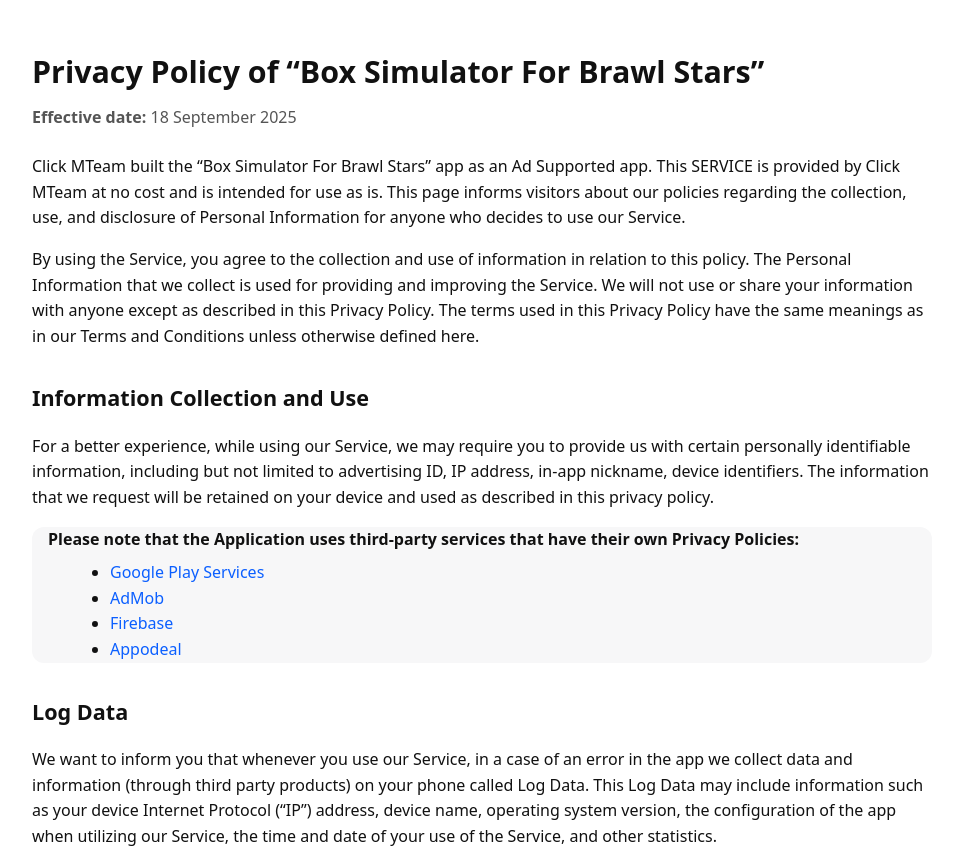
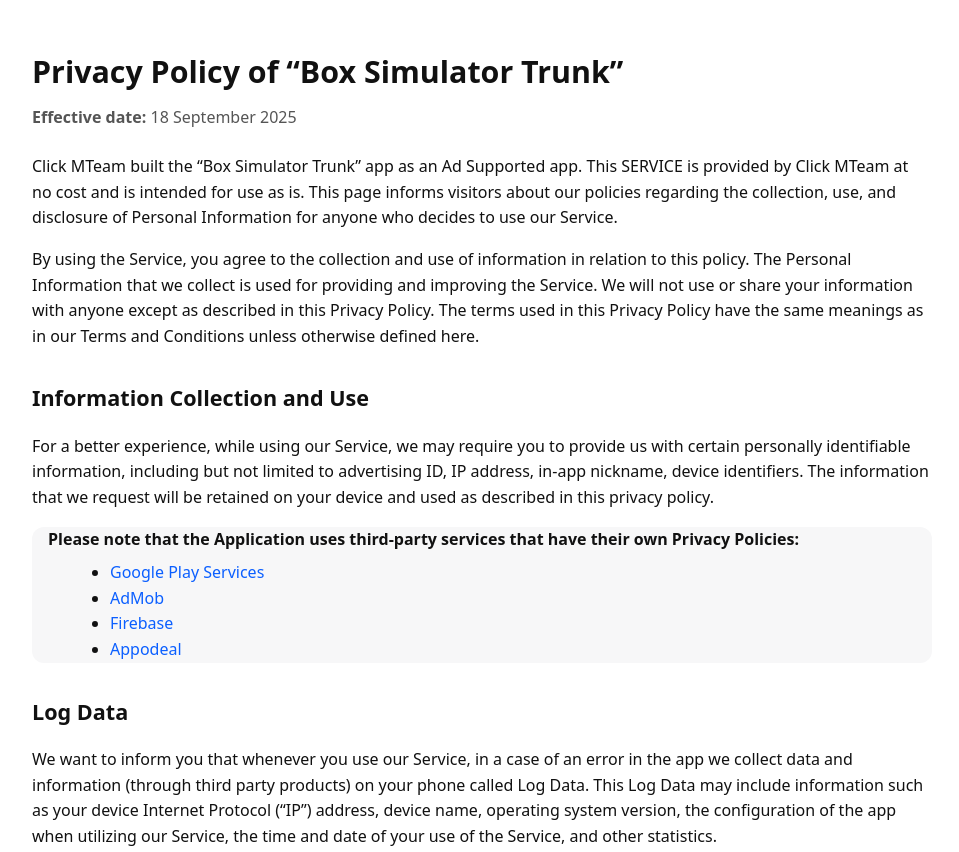
Before and after one commit to clickMTeam/privacy-policy, a plain HTML site: page index.html in a window 1280 px wide. Shown: the top 852 px of the page, without its empty margins (158-1117 px from the left). Drawn offline with Linux system fonts and the light colour scheme.

Commit message:
Update index.html

```diff
--- a/index.html
+++ b/index.html
@@ -2,7 +2,7 @@
 <html lang="en">
 <head>
   <meta charset="utf-8">
-  <title>Privacy Policy – Box Simulator For Brawl Stars</title>
+  <title>Privacy Policy – Box Simulator Trunk</title>
   <meta name="viewport" content="width=device-width, initial-scale=1">
   <style>
     :root { --fg:#111; --muted:#555; --link:#0b5fff; --bg:#fff; --card:#f7f7f8; }
@@ -22,11 +22,11 @@
 </head>
 <body>
 <main>
-  <h1>Privacy Policy of “Box Simulator For Brawl Stars”</h1>
+  <h1>Privacy Policy of “Box Simulator Trunk”</h1>
   <p class="subtitle"><strong>Effective date:</strong> 18 September 2025</p>
 
   <p>
-    Click MTeam built the “Box Simulator For Brawl Stars” app as an Ad Supported app. This SERVICE is provided by
+    Click MTeam built the “Box Simulator Trunk” app as an Ad Supported app. This SERVICE is provided by
     Click MTeam at no cost and is intended for use as is. This page informs visitors about our policies regarding the
     collection, use, and disclosure of Personal Information for anyone who decides to use our Service.
   </p>
```
